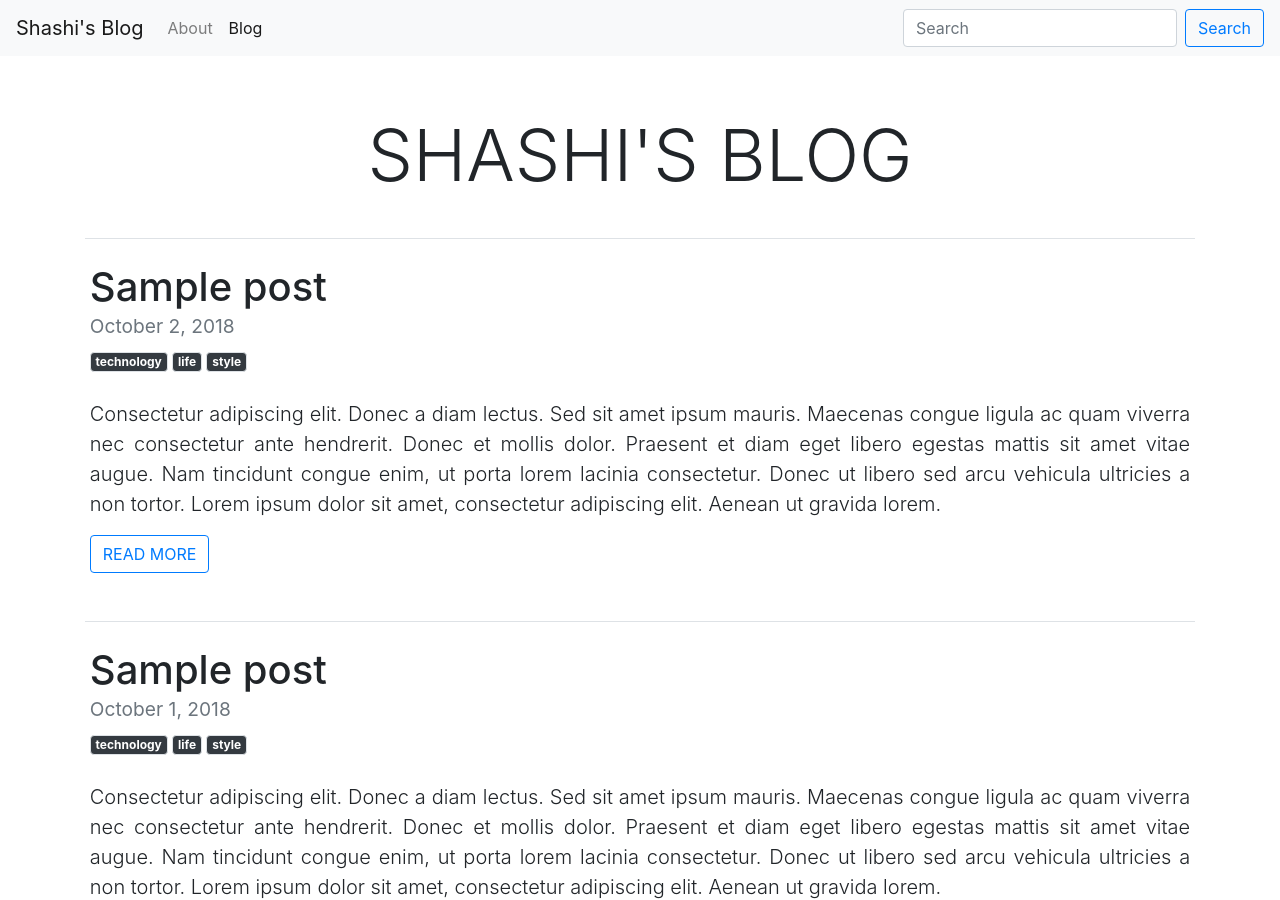
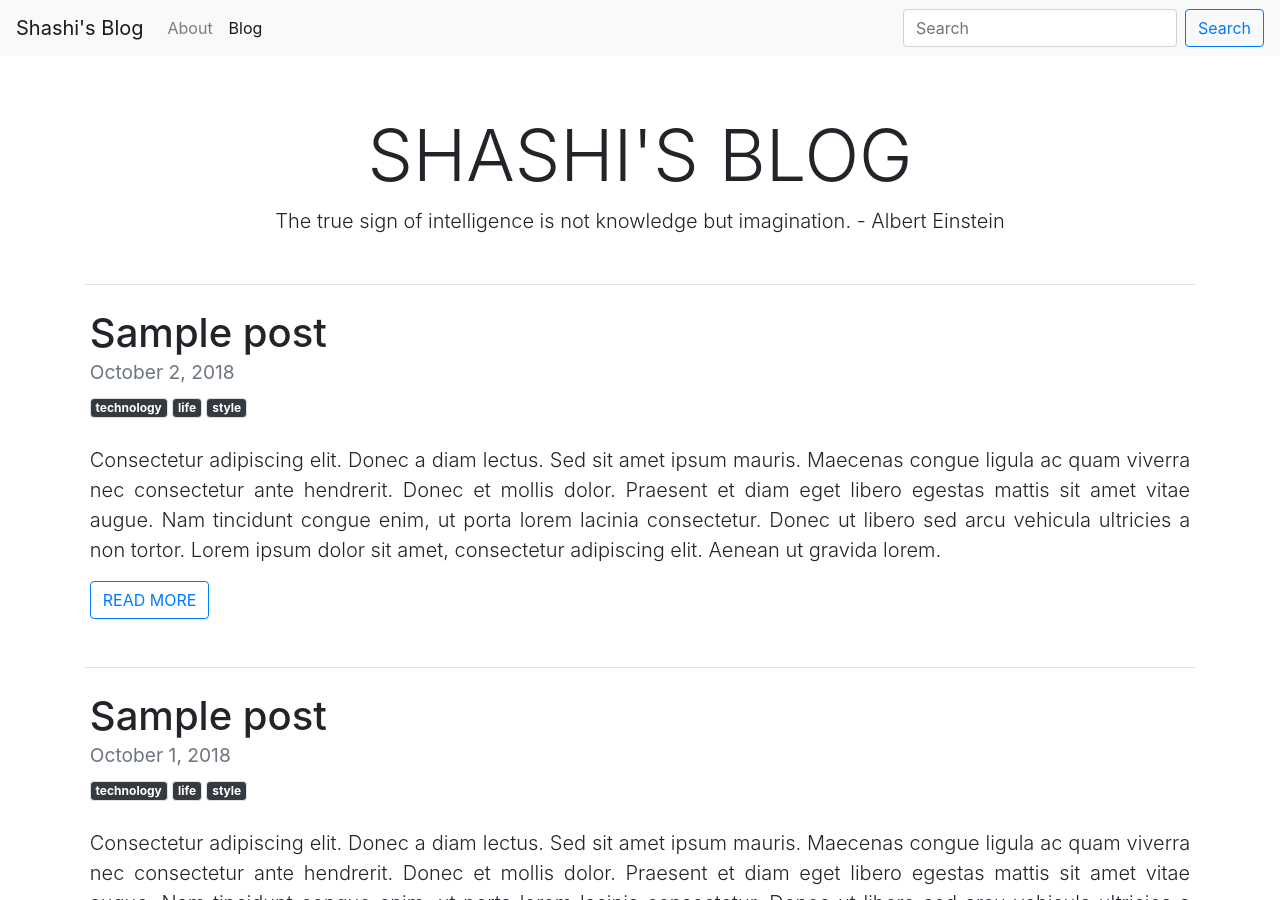
Before and after one commit to shashikg/blog, a Jekyll site: the page built from index.html, in a window 1280 px wide and 900 px high. Built offline with Jekyll 4.4.1, drawn with Linux system fonts in a browser that asks for light colours; nearby versions of some CDN libraries; the list of posts is cut into pages by our own code.

```diff
--- a/_includes/head.html
+++ b/_includes/head.html
@@ -5,7 +5,7 @@
 <meta name="author" content="">
 <!-- <link rel="icon" href="../../../../favicon.ico"> -->
 
-<title>Starter Template for Bootstrap</title>
+<title>{{ page.title }} | {{ site.title }}</title>
 
 <!-- Bootstrap core CSS -->
 <link rel="stylesheet" href="https://stackpath.bootstrapcdn.com/bootstrap/4.1.3/css/bootstrap.min.css" integrity="sha384-MCw98/SFnGE8fJT3GXwEOngsV7Zt27NXFoaoApmYm81iuXoPkFOJwJ8ERdknLPMO" crossorigin="anonymous">
--- a/_includes/header.html
+++ b/_includes/header.html
@@ -1,5 +1,5 @@
 <nav class="navbar navbar-expand-md navbar-light bg-light fixed-top ">
-  <a class="navbar-brand" href="#">Shashi's Blog</a>
+  <a class="navbar-brand" href="{{ site.url }}{{ site.baseurl }}/">Shashi's Blog</a>
   <button class="navbar-toggler" type="button" data-toggle="collapse" data-target="#navbarsExampleDefault" aria-controls="navbarsExampleDefault" aria-expanded="false" aria-label="Toggle navigation">
     <span class="navbar-toggler-icon"></span>
   </button>
@@ -10,7 +10,7 @@
         <a class="nav-link" href="https://shashikg.github.io/">About </a>
       </li>
       <li class="nav-item active">
-        <a class="nav-link" href="https://shashikg.github.io/blog/">Blog <span class="sr-only">(current)</span></a>
+        <a class="nav-link" href="{{ site.url }}{{ site.baseurl }}/">Blog <span class="sr-only">(current)</span></a>
       </li>
       <!-- <li class="nav-item">
         <a class="nav-link disabled" href="#">Disabled</a>
--- a/index.html
+++ b/index.html
@@ -3,7 +3,7 @@ layout: page
 ---
 <div class="hero">
   <h1 class="display-3">SHASHI'S BLOG</h1>
-  <!-- <p class="lead ">Undergrad at IIT Kanpur! Hello </p> -->
+  <p class="lead ">The true sign of intelligence is not knowledge but imagination. - Albert Einstein</p>
 </div>
 
 <!-- This loops through the paginated posts -->
```
